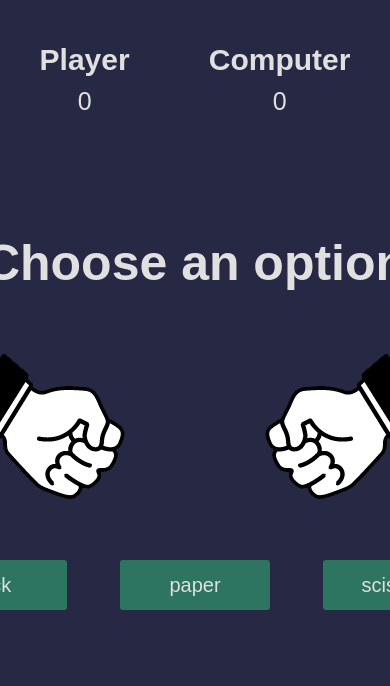
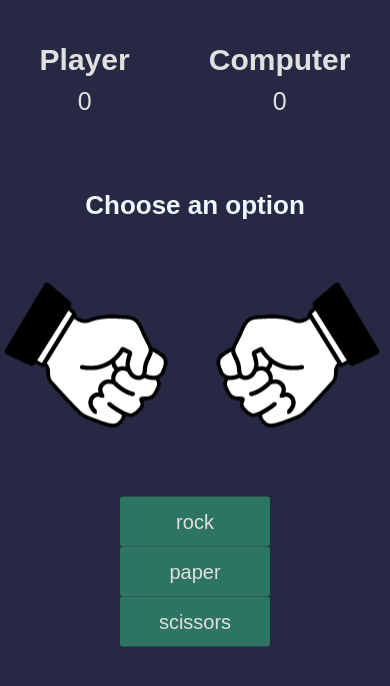
Before and after one commit to Gilugali/eSasha, a website: page html/index.html in a window 390 px wide. Both pictures are taken after a click on the button "Let's Play". Shown: the top 686 px of the page. Drawn offline with Linux system fonts and the light colour scheme.

Commit message:
reponsiveness

```diff
--- a/css/style.css
+++ b/css/style.css
@@ -145,3 +145,40 @@ div.fadeIn {
     transform: translateY(0px);
   }
 }
+
+
+@media (max-width: 750px) {
+  .score{
+   /* background: tomato; */
+  }
+  .winner{
+    font-size: 26px;
+    font-weight: bold;
+    color:aliceblue;
+  }
+  .hands{
+    display: flex;
+    flex-direction: row;
+    position: relative;
+  }
+  .hands .player-hand{
+    position: relative;
+    right:-7%;
+  }
+  .hands .computer-hand{
+    position: relative;
+    left: -8%;
+  }
+  .options{
+    display: flex;
+    flex-direction: column;
+    padding: 8px;
+    position:relative;
+    align-items: center;
+    justify-content: space-between;
+
+  }
+
+
+
+}
```
